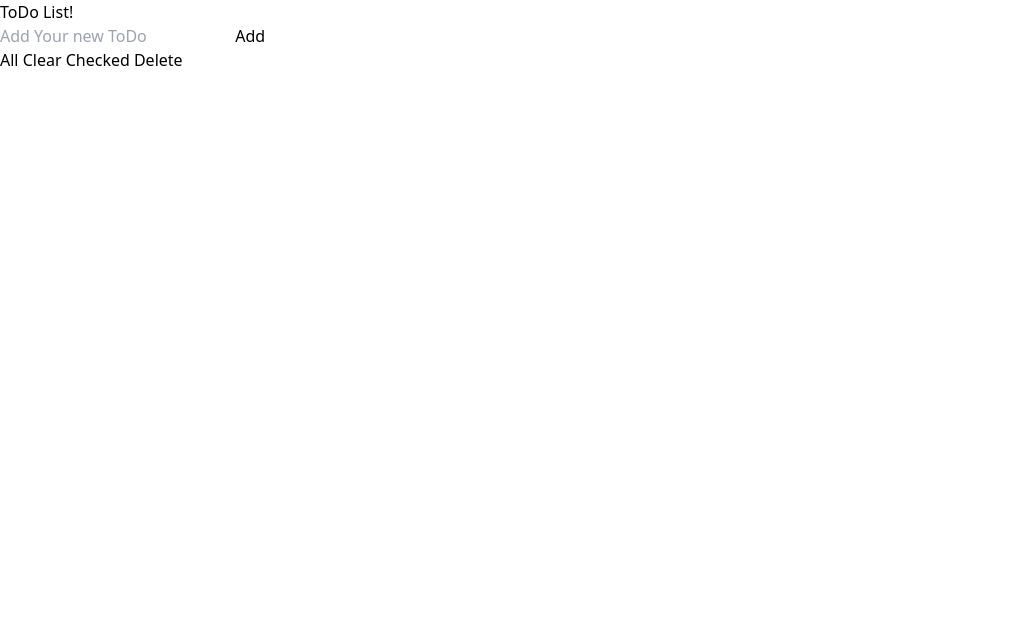
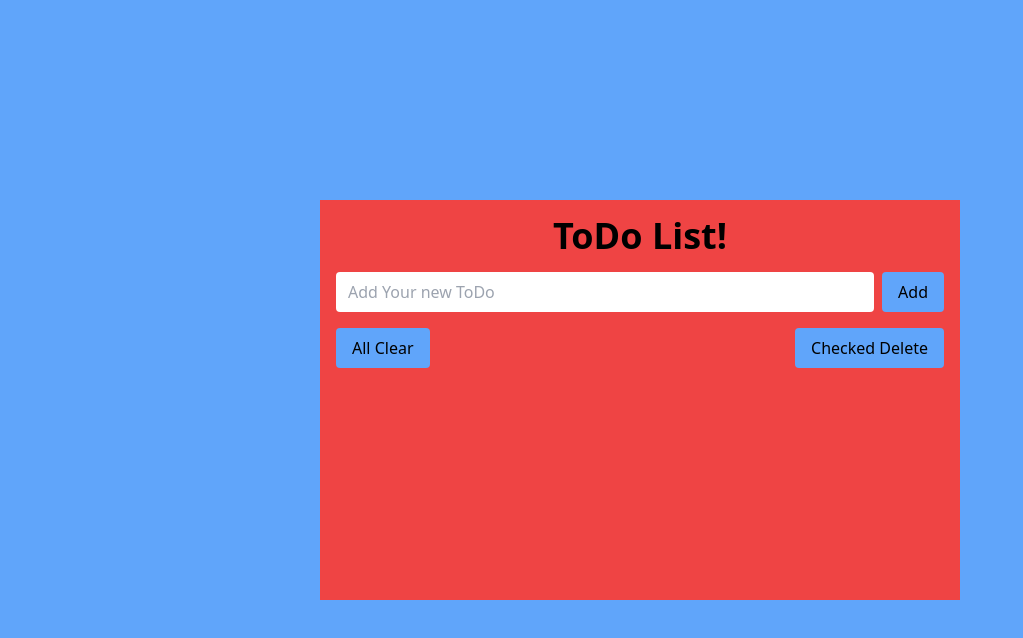
Before and after one commit to Abusyead/Advance_JS_Assignment, a website built with Vite: page index.html in a window 1280 px wide. Shown: the whole page, without its empty margins (0-1023 px from the left). Built offline with nearby package versions, Linux system fonts and the light colour scheme.

Commit message:
add button and input with css style

```diff
--- a/index.html
+++ b/index.html
@@ -7,16 +7,16 @@
     <title>Document</title>
 </head>
 <body>
-    <div>
-        <div>
-             <h1>ToDo List!</h1>
-             <div>
-                <input type="text" placeholder="Add Your new ToDo">
-                <button>Add</button>
+    <div class="flex h-screen justify-center w-screen items-center bg-blue-400">
+        <div class="bg-red-500 h-1/2 px-4 py-4 w-1/3 sm:w-1/2">
+             <h1 class="text-4xl text-center font-semibold pb-4" >ToDo List!</h1>
+             <div class="flex justify-between">
+                <input class="flex-1 ps-3 rounded" type="text" placeholder="Add Your new ToDo">
+                <button class="bg-blue-400 ms-2 px-4 py-2 rounded">Add</button>
              </div>
-             <div>
-                <button>All Clear</button>
-                <button>Checked Delete</button>
+             <div class="flex justify-between mt-4">
+                <button class="bg-blue-400 px-4 py-2 rounded">All Clear</button>
+                <button class="bg-blue-400 px-4 py-2 rounded">Checked Delete</button>
              </div>
              <div id="output">
 
```
